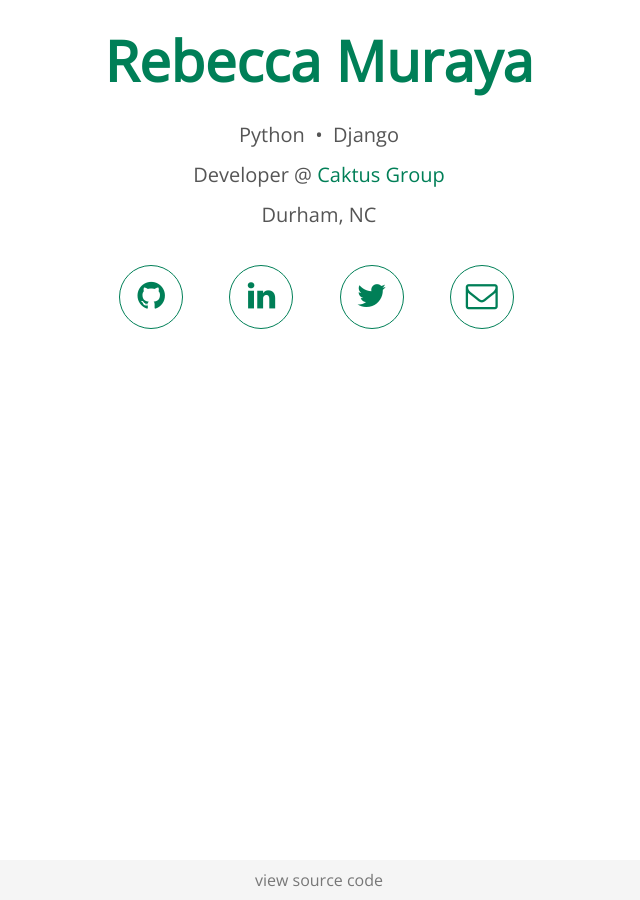
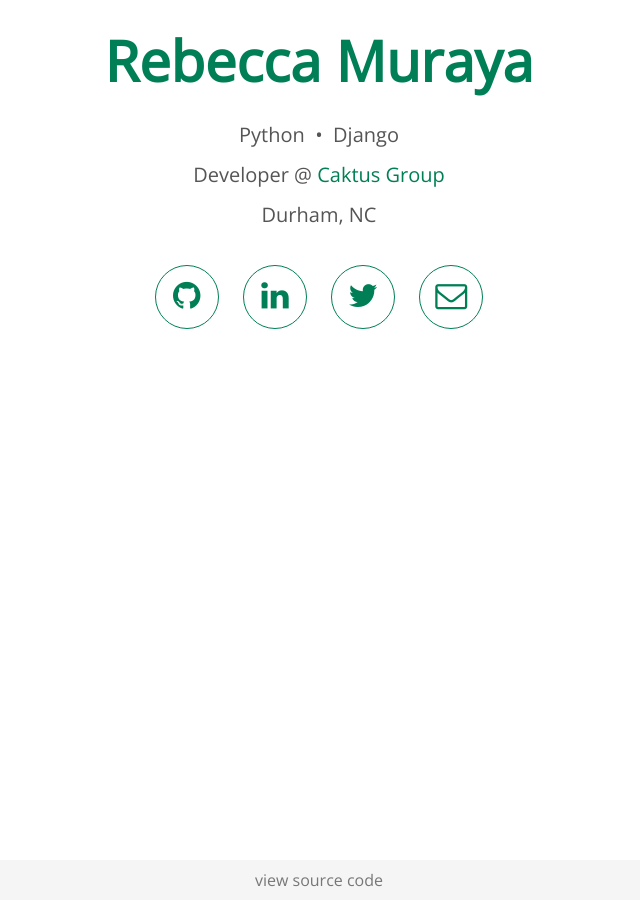
Before and after one commit to rlmuraya/rlmuraya.github.io, a Jekyll site: the page built from index.html, in a window 1280 px wide. Shown: the whole page, without its empty margins (321-961 px from the left). Built offline with Jekyll 4.4.1, drawn with Linux system fonts in a browser that asks for light colours; nearby versions of some CDN libraries; library files that are not in the unit come from our copies.

Commit message:
Fix spacing between network icons on small screens

```diff
--- a/files/css/rlmuraya.scss
+++ b/files/css/rlmuraya.scss
@@ -51,10 +51,6 @@ a:hover {
   text-decoration: none;
 }
 
-.section {
-  margin-bottom: 40px;
-}
-
 h1 {
   font-weight: bold;
   margin: 10px auto 33px;
@@ -64,6 +60,7 @@ h1 {
   color: $gray;
   font-size: ceil(($font-size-base * 1.25));
   line-height: 1;
+  margin-bottom: 30px;
   p {
     margin: 0 0 1em;
   }
@@ -72,8 +69,10 @@ h1 {
 #networks {
   @extend .list-unstyled;
   @extend .list-inline;
+  margin: 0 0 30px 0;
   li {
-    margin: 0 1em;
+    margin: 10px;
+    padding: 0;
     a {
       @extend .fa;
       @extend .fa-2x;
--- a/index.html
+++ b/index.html
@@ -3,13 +3,13 @@ h1: Rebecca Muraya
 permalink: /
 ---
 
-<div id="intro" class="section">
+<div id="intro">
   <p>Python &nbsp;•&nbsp; Django</p>
   <p>Developer @ <a href="http://caktusgroup.com" target="_blank">Caktus Group</a></p>
   <p>Durham, NC</p>
 </div>
 
-<ul id="networks" class="section">
+<ul id="networks">
   <li>
     <a id="gh" title="GitHub" target="_blank"
        href="https://github.com/rebecca-caktus"><span>GitHub</span></a>
```
